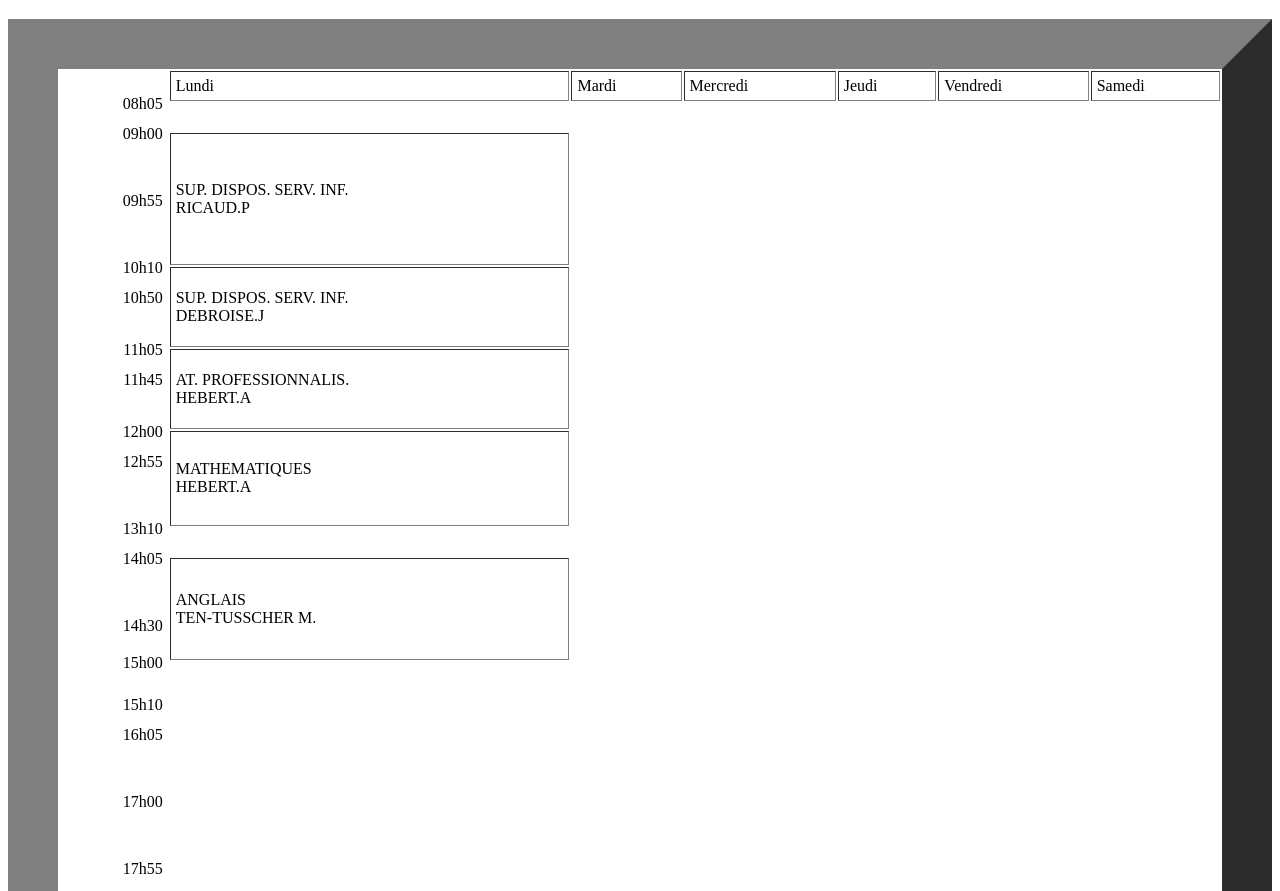
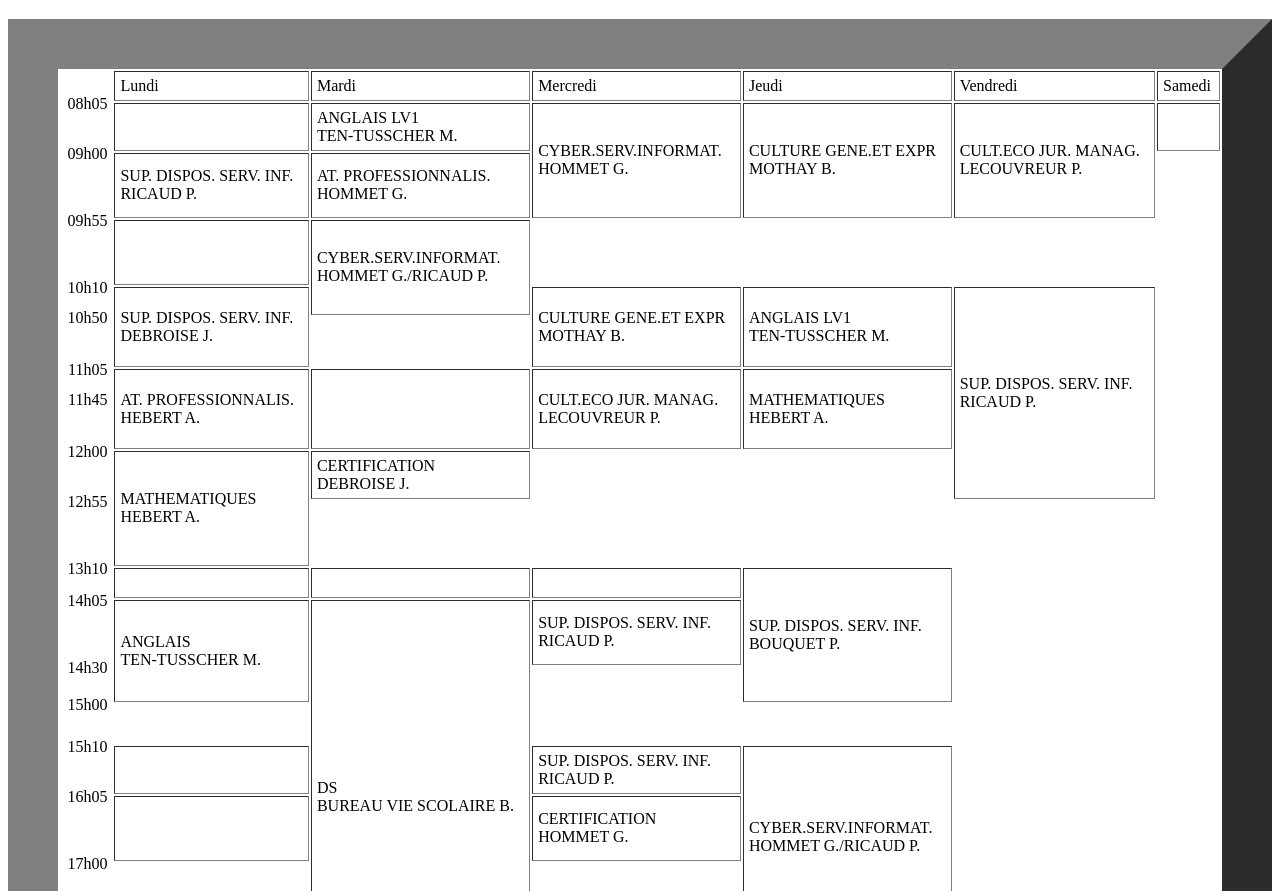
Before and after one commit to Frodenils/html, a plain HTML site: page index.html in a window 1280 px wide. Shown: the part 61-952 px from the top of the page. Drawn offline with Linux system fonts and the light colour scheme.

Commit message:
Add timeline

```diff
--- a/index.html
+++ b/index.html
@@ -20,42 +20,64 @@
       </tr>
       <tr>
         <td class="time min5">08h05</td>
-
+        <td>&nbsp;</td>
+        <td>ANGLAIS LV1<br/>TEN-TUSSCHER M.</td>
+        <td rowspan="2">CYBER.SERV.INFORMAT.<br/>HOMMET G.</td>
+        <td rowspan="2">CULTURE GENE.ET EXPR <br/>MOTHAY B.</td>
+        <td rowspan="2">CULT.ECO JUR. MANAG.<br/>LECOUVREUR P.</td>
+        <td>&nbsp;</td>
       </tr>
       <tr>
         <td class="time min55">09h00</td>
-        <td rowspan="2">SUP. DISPOS. SERV. INF.<br/>RICAUD.P</td>
+        <td>SUP. DISPOS. SERV. INF.<br/>RICAUD P.</td>
+        <td >AT. PROFESSIONNALIS.<br/>HOMMET G.</td>
       </tr>
       <tr>
         <td class="time min55">09h55</td>
+        <td>&nbsp;</td>
+        <td rowspan="2">CYBER.SERV.INFORMAT.<br/>HOMMET G./RICAUD P.</td>
       </tr>
       <tr>
         <td class="time min15">10h10</td>
-        <td rowspan="2">SUP. DISPOS. SERV. INF.<br/>DEBROISE.J</td>
+        <td rowspan="2">SUP. DISPOS. SERV. INF.<br/>DEBROISE J.</td>
+        <td rowspan="2">CULTURE GENE.ET EXPR <br/>MOTHAY B.</td>
+        <td rowspan="2">ANGLAIS LV1<br/>TEN-TUSSCHER M.</td>
+        <td rowspan="5">SUP. DISPOS. SERV. INF.<br/>RICAUD P.</td>
+
       </tr>
       <tr>
         <td class="time min40">10h50</td>
       </tr>
       <tr>
         <td class="time min15">11h05</td>
-        <td rowspan="2">AT. PROFESSIONNALIS.<br/>HEBERT.A</td>
+        <td rowspan="2">AT. PROFESSIONNALIS.<br/>HEBERT A.</td>
+        <td rowspan="2">&nbsp;</td>
+        <td rowspan="2">CULT.ECO JUR. MANAG.<br/>LECOUVREUR P.</td>
+        <td rowspan="2">MATHEMATIQUES<br/>HEBERT A.</td>
       </tr>
       <tr>
         <td class="time min40">11h45</td>
       </tr>
       <tr>
         <td class="time min15">12h00</td>
-        <td rowspan="2">MATHEMATIQUES<br/>HEBERT.A</td>
+        <td rowspan="2">MATHEMATIQUES<br/>HEBERT A.</td>
+        <td>CERTIFICATION<br/>DEBROISE J.</td>
       </tr>
       <tr>
         <td class="time min55">12h55</td>
       </tr>
       <tr>
         <td class="time min15">13h10</td>
+        <td rowspan="1">&nbsp;</td>
+        <td rowspan="1">&nbsp;</td>
+        <td rowspan="1">&nbsp;</td>
+        <td rowspan="3">SUP. DISPOS. SERV. INF.<br/>BOUQUET P.</td>
       </tr>
       <tr>
         <td class="time min55">14h05</td>
         <td rowspan="2">ANGLAIS<br/>TEN-TUSSCHER M.</td>
+        <td rowspan="7">DS<br/>BUREAU VIE SCOLAIRE B.</td>
+        <td>SUP. DISPOS. SERV. INF.<br/>RICAUD P.</td>
       </tr>
       <tr>
         <td class="time min25">14h30</td>
@@ -65,9 +87,14 @@
       </tr>
       <tr>
         <td class="time min10">15h10</td>
+        <td>&nbsp;</td>
+        <td>SUP. DISPOS. SERV. INF.<br/>RICAUD P.</td>
+        <td rowspan="3">CYBER.SERV.INFORMAT.<br/>HOMMET G./RICAUD P.</td>
       </tr>
       <tr>
         <td class="time min55">16h05</td>
+        <td>&nbsp;</td>
+        <td>CERTIFICATION<br/>HOMMET G.</td>
       </tr>
       <tr>
         <td class="time min55">17h00</td>
```
